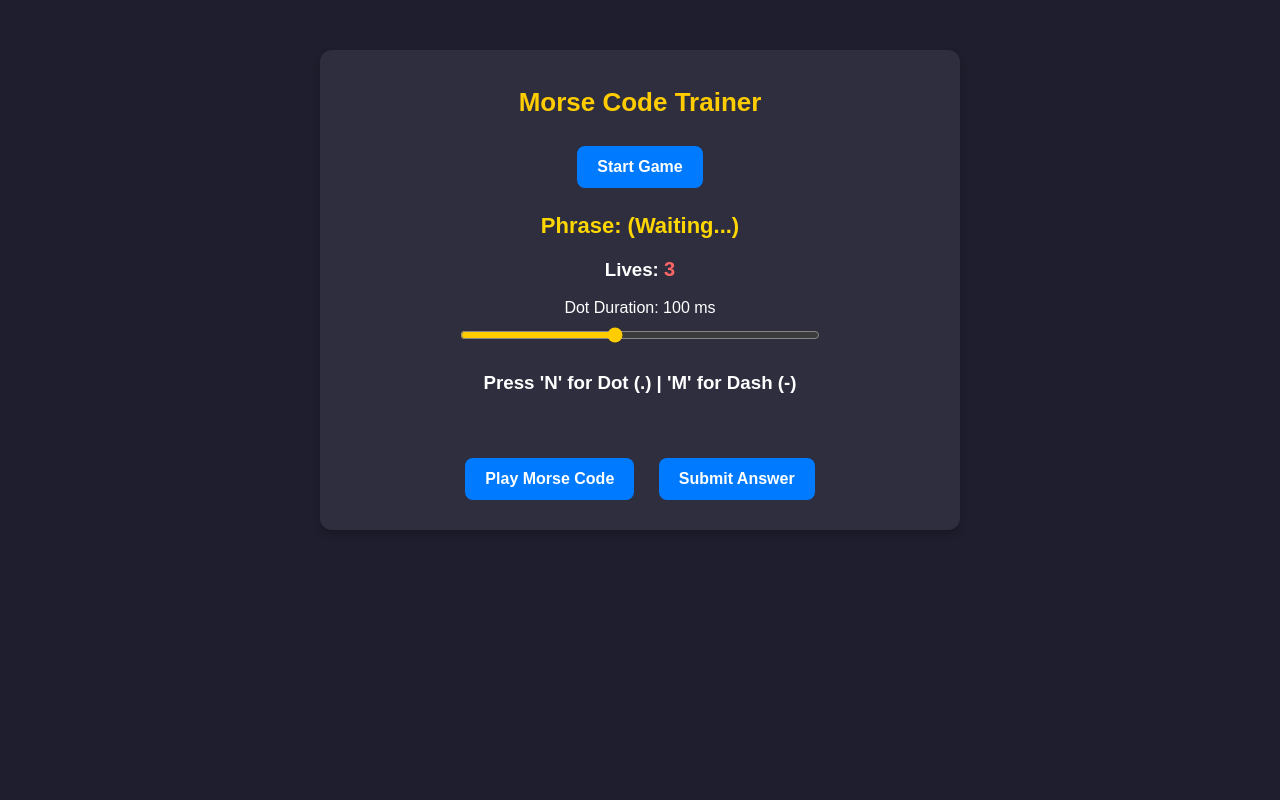
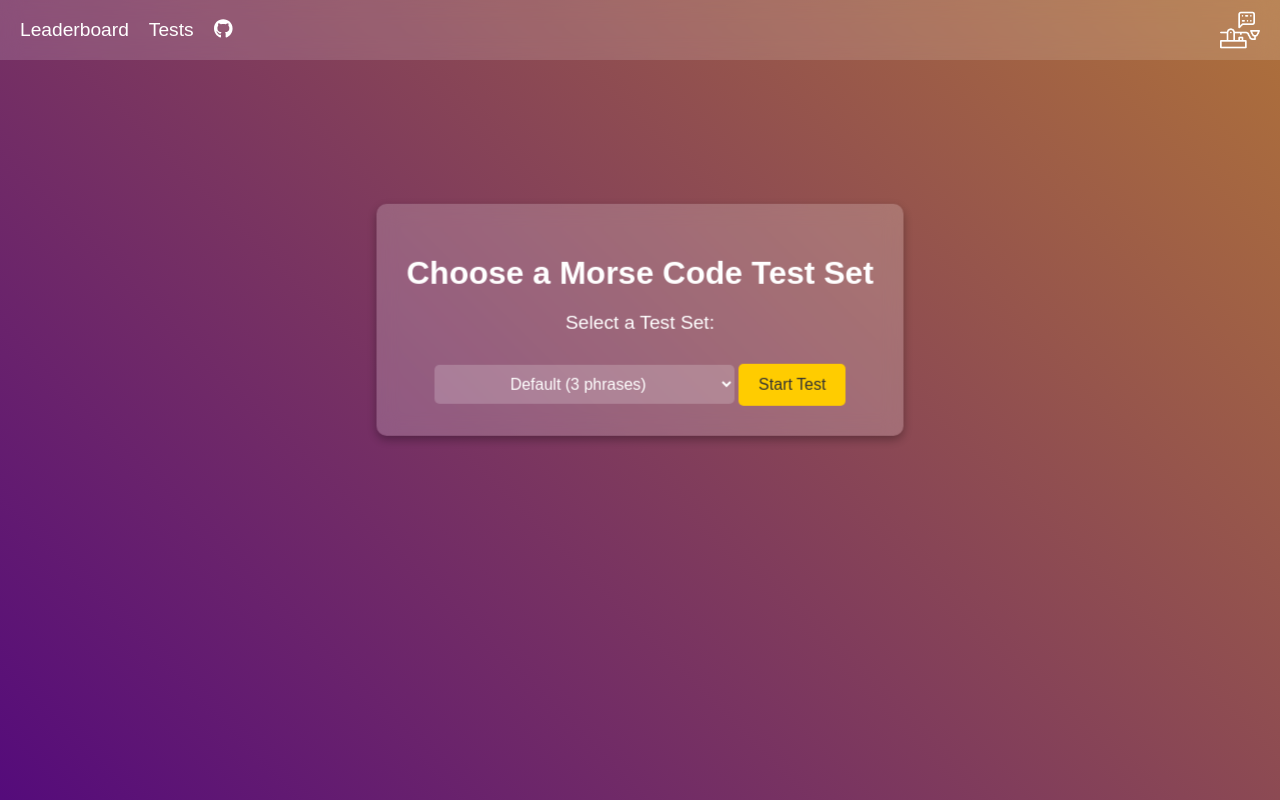
Before and after one commit to BernardZach/MorseCodeApp, a Flask app: page / in a window 1280 px wide. Run offline with Flask 3, Linux system fonts and the light colour scheme.

Commit message:
polished UI with new homepage

```diff
--- a/app.py
+++ b/app.py
@@ -1,4 +1,4 @@
-from flask import Flask, jsonify, request, send_file, render_template
+from flask import Flask, jsonify, request, send_file, render_template, redirect, url_for, session
 from src.morse_audio import MorseCodeTrainer
 from src.morse_data import generate_and_load_morse_test_data
 import os
@@ -8,9 +8,11 @@ from pydub import AudioSegment
 AudioSegment.converter = "/usr/bin/ffmpeg"  #ffmpeg path for aws ec2
 
 app = Flask(__name__, template_folder="templates", static_folder="static")
+app.secret_key = "your_secret_key"  # Needed for session handling
+
 
 trainer = MorseCodeTrainer(dot_duration=100)
-test_data = generate_and_load_morse_test_data()
+# test_data = generate_and_load_morse_test_data()
 
 # Generate Morse sounds at startup
 generate_morse_sounds(trainer)
@@ -21,10 +23,34 @@ game_state = {
     "lives": 3,
 }
 
+# Placeholder for available test sets (Will come from MongoDB later)
+TEST_SETS = {
+    "default": ["HELLO", "WORLD", "GOOD MORNING"],
+    "advanced": ["MORSE CODE TEST", "LEARNING MORSE CODE", "PYTHON DEVELOPMENT"],
+    "fun": ["GAMING", "MOVIES", "MUSIC"]
+}
+
 @app.route("/")
-def index():
-    """Serve the main HTML page."""
-    return render_template("index.html")
+def home():
+    """Home page to select a test set."""
+    return render_template("index.html", test_sets=TEST_SETS)
+
+@app.route("/select-test-set", methods=["POST"])
+def select_test_set():
+    """Stores selected test set in session and regenerates test data."""
+    selected_set = request.form.get("test_set")
+    if selected_set in TEST_SETS:
+        session["test_set_name"] = selected_set  # Save the name
+        session["test_set"] = TEST_SETS[selected_set]  # Save test phrases
+        generate_and_load_morse_test_data(TEST_SETS[selected_set])  # Regenerate with selected data
+        return redirect(url_for("test"))
+    return redirect(url_for("home"))
+
+@app.route("/test")
+def test():
+    """Loads the testing page with the selected test set."""
+    test_set = session.get("test_set", TEST_SETS["default"])  # Fallback to default
+    return render_template("test.html", test_set=test_set)
 
 @app.route("/api/set-speed", methods=["POST"])
 def set_speed():
@@ -53,16 +79,21 @@ def start_game():
 @app.route("/api/play-morse", methods=["GET"])
 def play_morse():
     """Plays Morse code for the current test phrase."""
-    index = game_state["current_index"]
+    index = game_state.get("current_index", 0)
 
-    print(f"play morse current state: '{game_state['current_index']}'")
+    # Get the selected test set from session
+    test_set = session.get("test_set", [])
 
-    if index not in test_data:
+    print(f"play morse current index: {index}")
+
+    # Ensure index is valid
+    if index < 0 or index >= len(test_set):
         return jsonify({"error": "Invalid index"}), 404
 
-    phrase = test_data[index]
+    phrase = test_set[index]  # Get the phrase from the selected test set
     trainer.generate_morse_audio(phrase)
     return send_file("static/morse_output.wav", mimetype="audio/wav")
+
 
 @app.route("/api/get-morse", methods=["GET"])
 def get_morse():
@@ -116,6 +147,29 @@ def check_input():
             "correct_morse": correct_morse
         })
 
+@app.route("/api/update-speed", methods=["POST"])
+def update_speed():
+    """Updates Morse code dot duration and regenerates all necessary sound files."""
+    data = request.json
+    new_dot_duration = data.get("dot_duration", 100)  # Default to 100ms
+
+    # Update trainer settings
+    trainer.dot_duration = new_dot_duration
+
+    # Regenerate dot and dash sounds
+    trainer.generate_morse_sounds()  # Ensure this function regenerates `dot.wav` and `dash.wav`
+
+    # Regenerate the current test phrase audio
+    index = game_state.get("current_index", 0)
+    test_set = session.get("test_set", [])  # Load the currently selected test set
+
+    if 0 <= index < len(test_set):  # Ensure index is valid
+        phrase = test_set[index]
+        trainer.generate_morse_audio(phrase)  # Regenerate phrase audio
+
+    return jsonify({"message": "Speed updated", "dot_duration": new_dot_duration})
+
+
 if __name__ == "__main__":
     # Check if running on EC2 (by looking for an environment variable)
     is_ec2 = os.getenv("EC2_INSTANCE", "false").lower() == "true"
--- a/static/script.js
+++ b/static/script.js
@@ -118,21 +118,29 @@ function submitInput() {
 
 
 
-function updateSpeed() {
-    let speed = document.getElementById("speedInput").value;
-    document.getElementById("speedValue").innerText = speed;  // Update displayed speed value
+// Function to update the speed value display
+function updateSpeed(value) {
+    document.getElementById("speedValue").innerText = value; // Update the UI display
+    localStorage.setItem("morseSpeed", value); // Save the speed setting persistently
 
-    fetch("/api/set-speed", {
+    // Send the new speed setting to the backend
+    fetch("/api/update-speed", {
         method: "POST",
         headers: { "Content-Type": "application/json" },
-        body: JSON.stringify({ dot_duration: parseInt(speed) })
+        body: JSON.stringify({ dot_duration: parseInt(value) })
     })
     .then(response => response.json())
-    .then(data => {
-        console.log("DEBUG: Speed Updated to", speed);
-    })
+    .then(data => console.log("Speed updated:", data))
     .catch(error => console.error("Error updating speed:", error));
 }
+
+// Ensure the slider loads the saved speed on page load
+window.onload = function () {
+    let savedSpeed = localStorage.getItem("morseSpeed") || "100"; // Default to 100ms if not set
+    document.getElementById("speedSlider").value = savedSpeed;
+    document.getElementById("speedValue").innerText = savedSpeed;
+};
+
 
 
 function playDot() {
--- a/static/styles.css
+++ b/static/styles.css
@@ -1,120 +1,165 @@
-/* General styling */
-body {
+/* Full-page gradient background animation */
+body, html {
+    height: 100%;
+    margin: 0;
+    overflow: hidden;
     font-family: 'Arial', sans-serif;
-    text-align: center;
-    background-color: #1e1e2e;  /* Dark background */
-    color: #ffffff;  /* White text */
-    margin: 0;
-    padding: 0;
 }
 
-/* Centered game container */
-.game-container {
-    max-width: 600px;
-    margin: 50px auto;
-    background: #2e2e3e; /* Darker panel */
-    padding: 20px;
-    border-radius: 12px;
-    box-shadow: 0px 4px 8px rgba(0, 0, 0, 0.2);
+/* Navigation Bar */
+.navbar {
+    position: fixed;
+    top: 0;
+    left: 0;
+    width: 100%;
+    height: 60px;
+    background: rgba(255, 255, 255, 0.15); /* Semi-transparent */
+    display: flex;
+    justify-content: space-between;
+    align-items: center;
+    padding: 0 20px;
+    backdrop-filter: blur(10px);
 }
 
-/* Header styling */
-h1 {
-    font-size: 26px;
-    color: #ffcc00; /* Yellow highlight */
+/* Left-aligned nav links */
+.nav-left {
+    display: flex;
+    align-items: center;
 }
 
-/* Phrase display */
-#phraseDisplay {
-    font-size: 22px;
-    font-weight: bold;
-    margin: 15px 0;
-    color: #ffd700; /* Golden color */
+.nav-link {
+    color: white;
+    text-decoration: none;
+    font-size: 1.2rem;
+    margin-right: 20px;
+    transition: color 0.3s;
 }
 
-/* Lives counter */
-#lives {
-    font-size: 20px;
-    font-weight: bold;
-    color: #ff6666; /* Red lives counter */
+.nav-link:hover {
+    color: #ffcc00;
 }
 
-/* Buttons */
+/* GitHub Icon */
+.nav-link i {
+    font-size: 1.5rem;
+}
+
+/* GitHub Icon */
+.github-link i {
+    font-size: 2rem; /* Increase size */
+    color: white;
+    transition: color 0.3s ease;
+}
+
+.github-link:hover i {
+    color: #ffcc00; /* Change color on hover */
+}
+
+/* Right-aligned Morse Code logo */
+.nav-right {
+    display: flex;
+    align-items: center;
+    margin-right: 40px;
+}
+
+.nav-logo {
+    width: 40px;
+    height: 40px;
+    filter: invert(100%); /* Makes the logo white */
+}
+
+/* Gradient Animation */
+.background {
+    position: fixed;
+    width: 100%;
+    height: 100%;
+    background: linear-gradient(45deg, #8a2be2, #4b0082, #ffcc00);
+    background-size: 400% 400%;
+    animation: gradientBG 25s ease infinite;
+    z-index: -1;
+}
+
+@keyframes gradientBG {
+    0% { background-position: 0% 50%; }
+    50% { background-position: 100% 50%; }
+    100% { background-position: 0% 50%; }
+}
+
+/* Centered Container */
+.menu-container {
+    position: absolute;
+    top: 40%;
+    left: 50%;
+    transform: translate(-50%, -50%);
+    text-align: center;
+    background: rgba(255, 255, 255, 0.2);
+    padding: 30px;
+    border-radius: 10px;
+    backdrop-filter: blur(10px);
+    box-shadow: 0px 4px 10px rgba(0, 0, 0, 0.3);
+}
+
+.test-container {
+    position: absolute;
+    top: 350px;
+    left: 50%;
+    width: 80%;
+    transform: translate(-50%, -50%);
+    text-align: center;
+    background: rgba(255, 255, 255, 0.2);
+    padding: 30px;
+    border-radius: 10px;
+    backdrop-filter: blur(10px);
+    box-shadow: 0px 4px 10px rgba(0, 0, 0, 0.3);
+}
+
+/* Header Styles */
+h1 {
+    color: #ffffff;
+    font-size: 2rem;
+    margin-bottom: 20px;
+}
+
+/* Form Styling */
+label {
+    color: #fff;
+    font-size: 1.2rem;
+    display: block;
+    margin-bottom: 10px;
+}
+
+select {
+    padding: 10px;
+    font-size: 1rem;
+    border-radius: 5px;
+    border: none;
+    outline: none;
+    background: rgba(255, 255, 255, 0.2);
+    color: white;
+    width: 80%;
+    max-width: 300px;
+    text-align: center;
+    cursor: pointer;
+}
+
+select option {
+    background: #333;
+    color: white;
+}
+
+/* Start Button */
 button {
+    margin-top: 20px;
     padding: 12px 20px;
-    margin: 10px;
-    font-size: 16px;
-    font-weight: bold;
-    color: white;
-    background-color: #007BFF; /* Blue buttons */
+    font-size: 1rem;
     border: none;
-    border-radius: 8px;
+    border-radius: 5px;
     cursor: pointer;
-    transition: 0.3s ease-in-out;
+    background: #ffcc00;
+    color: #333;
+    transition: 0.3s;
 }
 
 button:hover {
-    background-color: #0056b3; /* Darker blue on hover */
+    background: #ffd633;
 }
-
-/* Input fields */
-input[type="number"] {
-    padding: 10px;
-    border: 2px solid #555;
-    border-radius: 6px;
-    font-size: 16px;
-    width: 80px;
-    text-align: center;
-}
-
-/* Input display */
-#userInput {
-    font-size: 20px;
-    font-weight: bold;
-    padding: 10px;
-    background: #333;
-    color: #ffcc00;
-    border-radius: 8px;
-    display: inline-block;
-    min-width: 150px;
-}
-
-.speed-control {
-    margin: 15px 0;
-    display: flex;
-    flex-direction: column;
-    align-items: center;
-}
-
-#speedInput {
-    width: 60%;
-    margin: 10px 0;
-    accent-color: #ffcc00;  /* Yellow slider */
-    cursor: pointer;
-}
-
-.hidden {
-    visibility: hidden;
-}
-
-#userInputDisplay {
-    font-size: 22px;
-    font-weight: bold;
-    margin: 15px 0;
-    color: #ffd700; /* Golden yellow (same as phrase) */
-    background: none; /* No input box */
-    padding: 10px;
-}
-
-
-/* Responsive adjustments */
-@media screen and (max-width: 600px) {
-    .game-container {
-        width: 90%;
-    }
-
-    button {
-        width: 100%;
-        margin: 5px 0;
-    }
-}
--- a/templates/index.html
+++ b/templates/index.html
@@ -1,39 +1,46 @@
 <!DOCTYPE html>
 <html lang="en">
+    <head>
+        <meta charset="UTF-8">
+        <meta name="viewport" content="width=device-width, initial-scale=1.0">
+        <title>Select Test Set</title>
+        <link rel="stylesheet" href="/static/styles.css">
 
-<head>
-    <meta charset="UTF-8">
-    <meta name="viewport" content="width=device-width, initial-scale=1.0">
-    <title>Morse Code Trainer Game</title>
-    <link rel="stylesheet" href="../static/styles.css"></link>
-</head>
+        <!-- Ensure FontAwesome is loaded -->
+        <script src="https://cdnjs.cloudflare.com/ajax/libs/font-awesome/6.0.0/js/all.min.js" crossorigin="anonymous"></script>
+    </head>
+<body>
+    <!-- Navigation Bar -->
+    <nav class="navbar">
+        <div class="nav-left">
+            <a href="#" class="nav-link">Leaderboard</a>
+            <a href="/" class="nav-link">Tests</a>
+            <a href="https://github.com/your-repo" target="_blank" class="nav-link github-link">
+                <i class="fab fa-github"></i>
+            </a>
+        </div>
+        <div class="nav-right">
+            <img src="/static/images/morse_logo.png" alt="Morse Code Logo" class="nav-logo">
+        </div>
+    </nav>
 
-<body>
+    <!-- Background Animation -->
+    <div class="background"></div>
 
-    <div class="game-container">
-        <h1>Morse Code Trainer</h1>
+    <!-- Main Content -->
+    <div class="menu-container">
+        <h1>Choose a Morse Code Test Set</h1>
 
-        <button onclick="startGame()">Start Game</button>
-        <h2 id="phraseDisplay">Phrase: (Waiting...)</h2>
-        <h3>Lives: <span id="lives">3</span></h3>
-
-        <div class="speed-control">
-            <label for="speedInput">Dot Duration: <span id="speedValue">100</span> ms</label>
-            <input type="range" id="speedInput" min="25" max="200" value="100" step="5" oninput="updateSpeed()">
-        </div>
-
-
-
-        <h3>Press 'N' for Dot (.) | 'M' for Dash (-)</h3>
-        <h2 id="userInputDisplay" class="hidden"></h2>
-
-
-        <button onclick="playMorse()">Play Morse Code</button>
-        <button onclick="submitInput()">Submit Answer</button>
+        <form action="{{ url_for('select_test_set') }}" method="post">
+            <label for="test_set">Select a Test Set:</label>
+            <select name="test_set" id="test_set">
+                {% for key, value in test_sets.items() %}
+                    <option value="{{ key }}">{{ key.capitalize() }} ({{ value|length }} phrases)</option>
+                {% endfor %}
+            </select>
+            <button type="submit">Start Test</button>
+        </form>
     </div>
 
-    <script src="{{ url_for('static', filename='script.js') }}"></script>
-
 </body>
-
 </html>
```
Also changed, not shown: data/morse_test_words.json (+0 -28 lines), generate_morse_sounds.py (+7 -12 lines), src/morse_data.py (+7 -21 lines), templates/test.html (added, +58 -0 lines), static/images/morse_logo.png (added), 1 other file.
